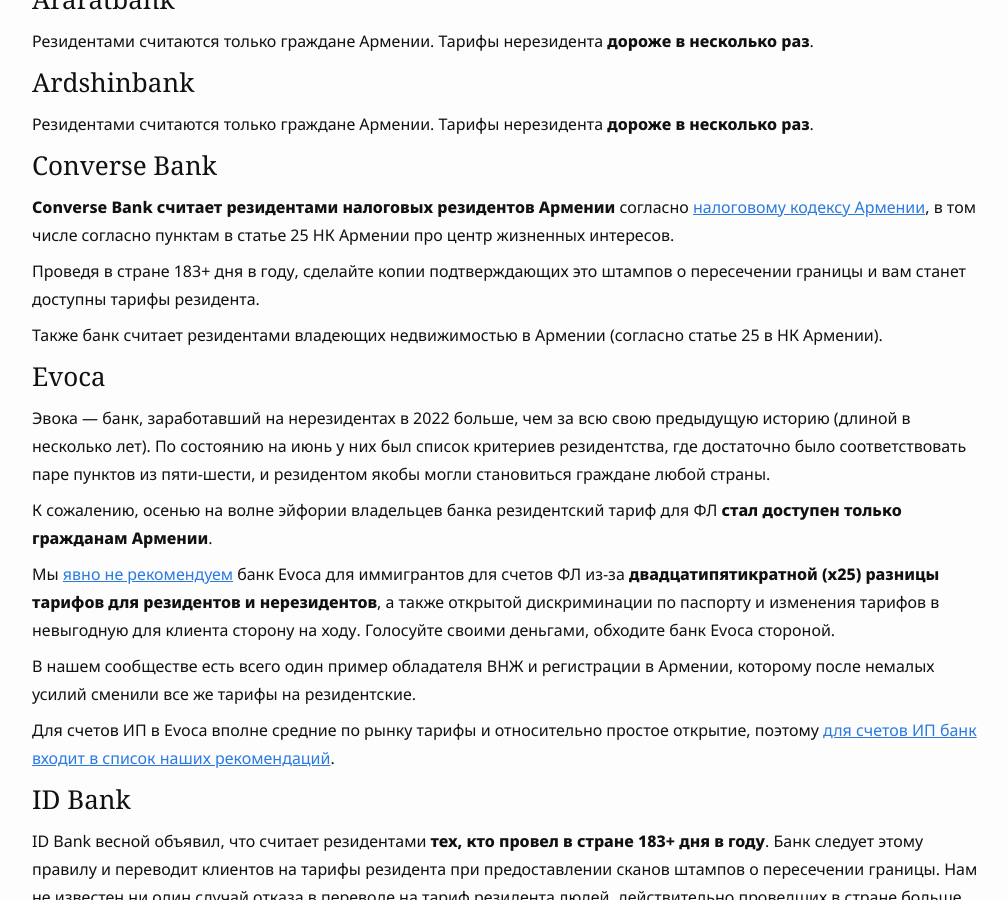
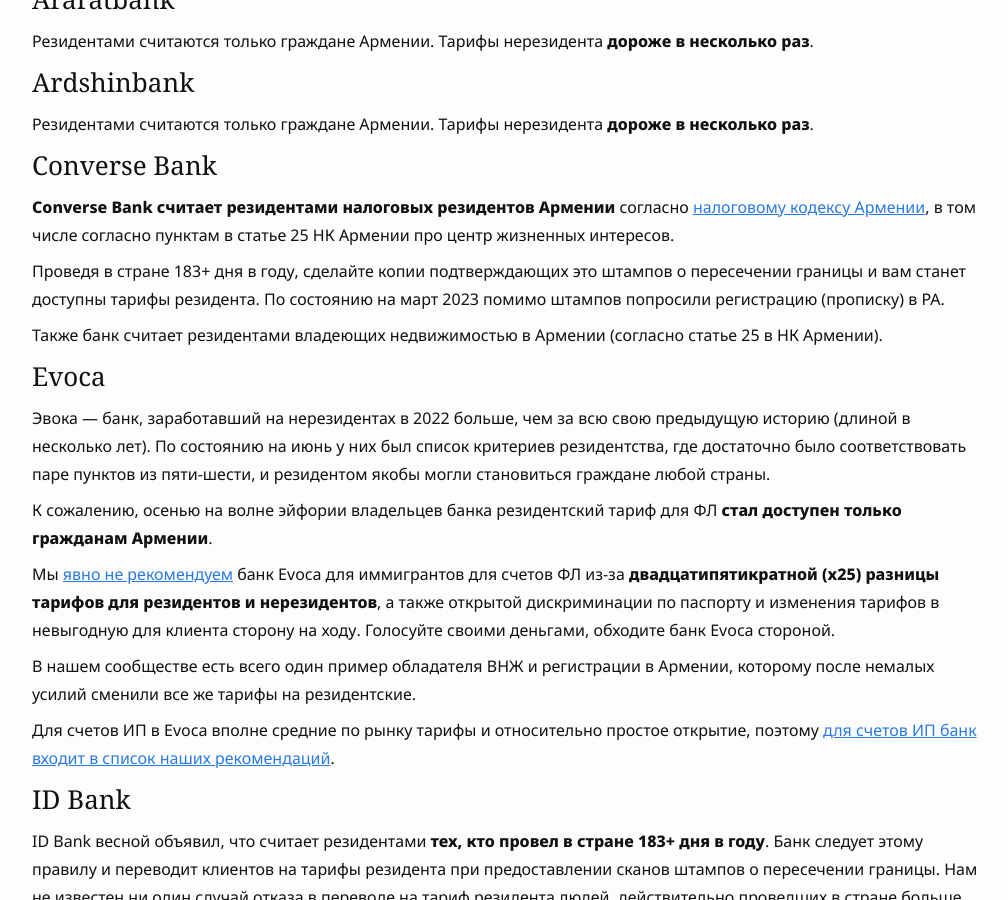
Before and after one commit to haywiki/haywiki.github.io, a Jekyll site: the page built from banks/resident-tariffs.md, in a window 1280 px wide and 900 px high, scrolled down 1066 px. Shown: the whole window, without its empty margins (128-1136 px from the left). Built offline with Jekyll 4.4.1, drawn with Linux system fonts in a browser that asks for light colours; nearby versions of some CDN libraries; a script that is not in the unit is left out.

Commit message:
Update convers in resident-tariffs.md

```diff
--- a/banks/resident-tariffs.md
+++ b/banks/resident-tariffs.md
@@ -37,7 +37,7 @@
 
 **Converse Bank считает резидентами налоговых резидентов Армении** согласно [налоговому кодексу Армении](https://www.arlis.am/DocumentView.aspx?docid=137404), в том числе согласно пунктам в статье 25 НК Армении про центр жизненных интересов.
 
-Проведя в стране 183+ дня в году, сделайте копии подтверждающих это штампов о пересечении границы и вам станет доступны тарифы резидента.
+Проведя в стране 183+ дня в году, сделайте копии подтверждающих это штампов о пересечении границы и вам станет доступны тарифы резидента. По состоянию на март 2023 помимо штампов попросили регистрацию (прописку) в РА.
 
 Также банк считает резидентами владеющих недвижимостью в Армении (согласно статье 25 в НК Армении).
 
```
